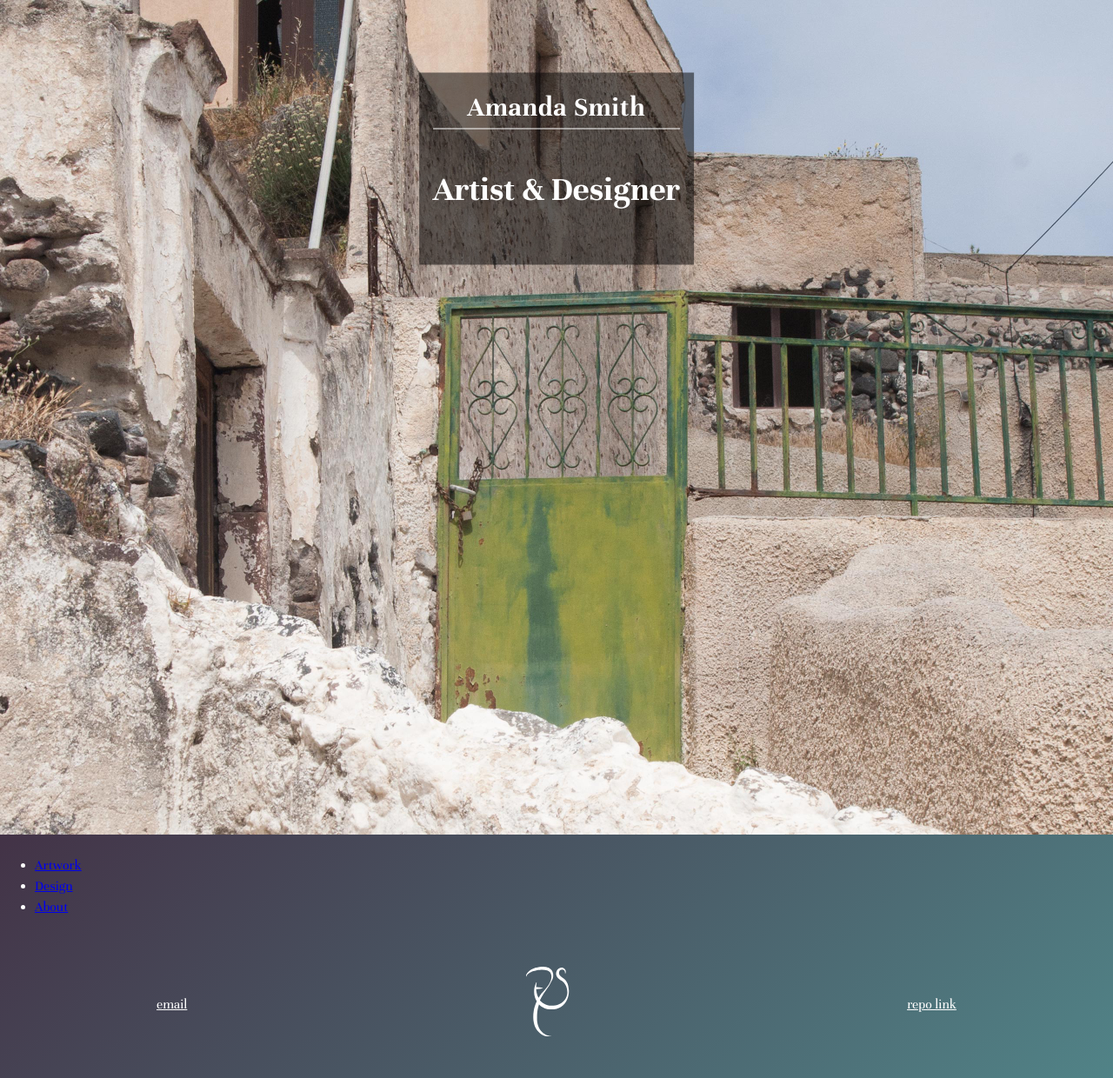
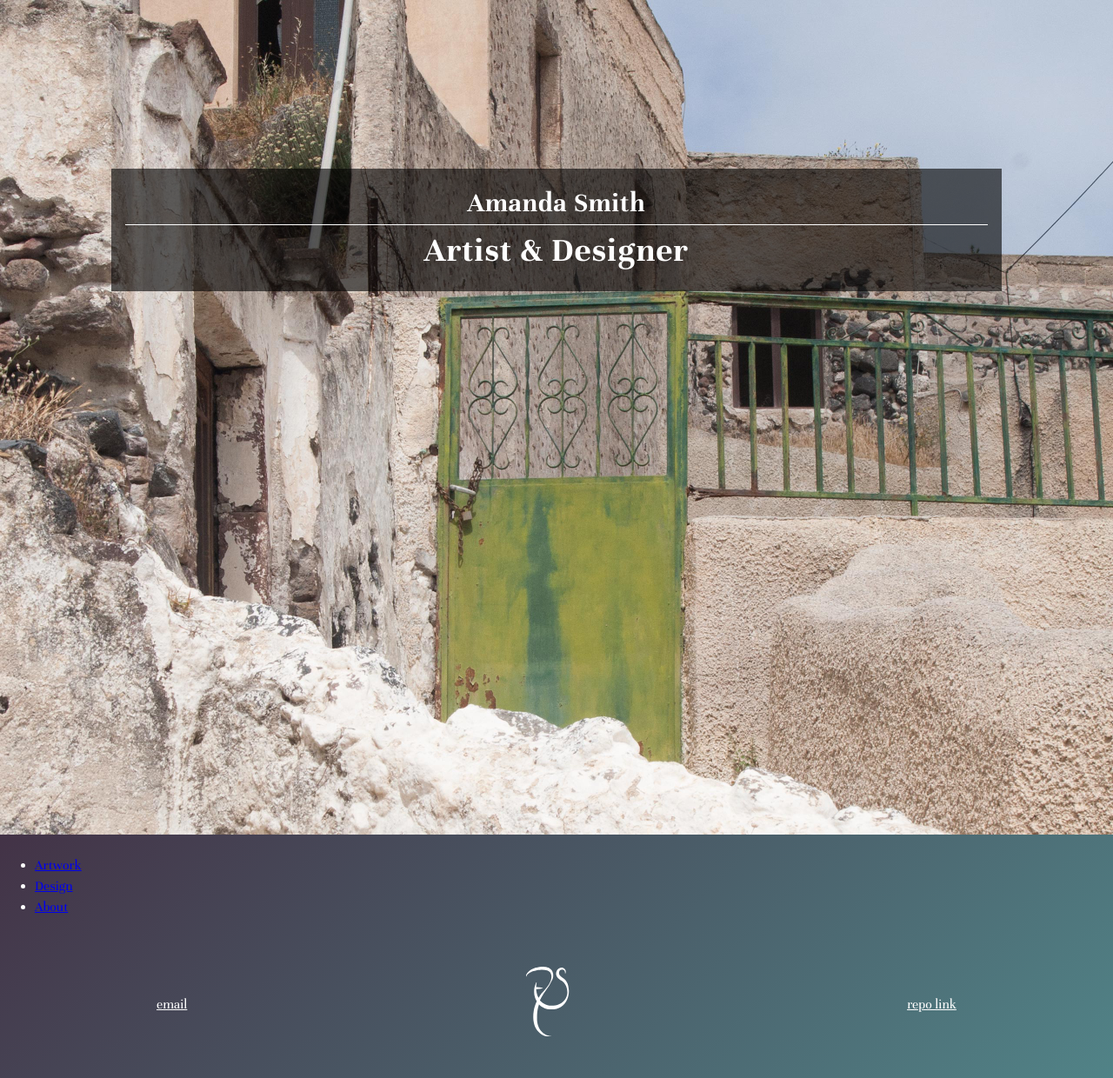
Before and after one commit to asmithorn/asmithorn.github.io, a Jekyll site: the page built from index.html, in a window 1280 px wide. Shown: the whole page at 87% size. Built offline with Jekyll 4.4.1, drawn with Linux system fonts in a browser that asks for light colours.

Commit message:
hero text styling2

```diff
--- a/css/style.scss
+++ b/css/style.scss
@@ -195,25 +195,30 @@
 }
 
   .c-hero__overlay {
-    background-color: rgba(0,0,0,0.5);
+    background-color: rgba(0,0,0,0.6);
     display: block;
     padding: 1em;
     position: absolute;
     right: 50%;
     text-align: center;
     top: 20%;
-    transform: translate(50%, -50%);
+    transform: translate(50%, 0);
+    width: 80%;
     z-index: 1000;
   }
 
   .c-hero__name {
     border-bottom: 1px solid white;
     font-size: 2em;
+    letter-spacing: $tracking;
+    margin: 0;
   }
 
   .c-hero__tagline {
     font-family: 'unnabold';
     font-size: 2.5em;
+    letter-spacing: $tracking;
+    margin: 0;
   }
 
 .c-name {
```
